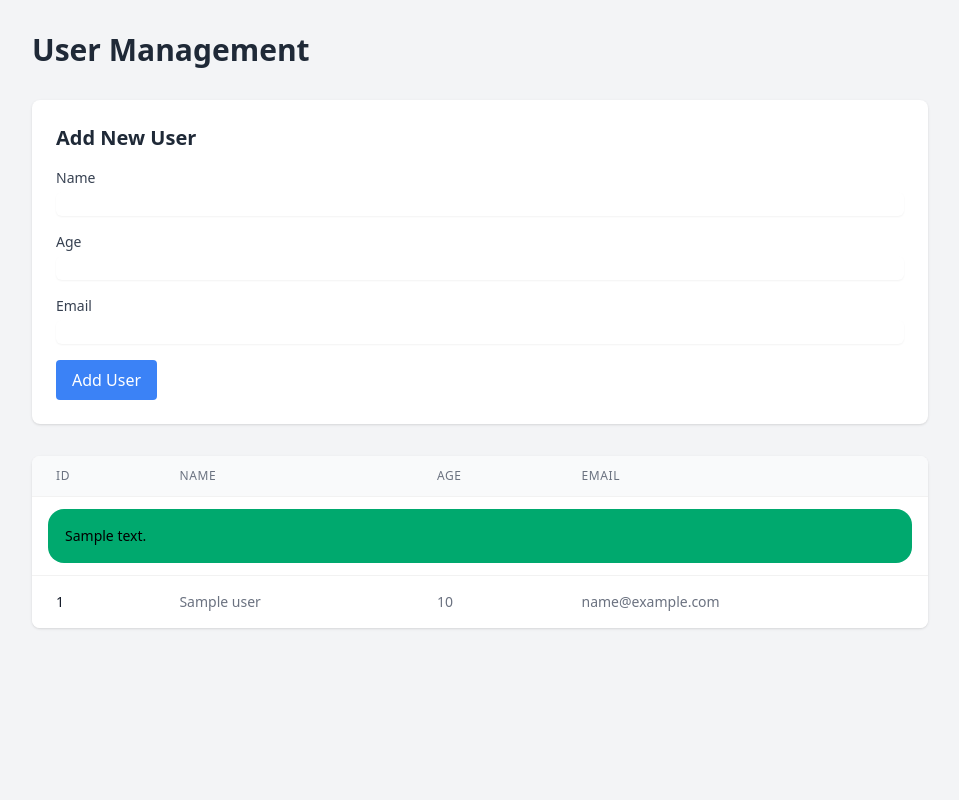
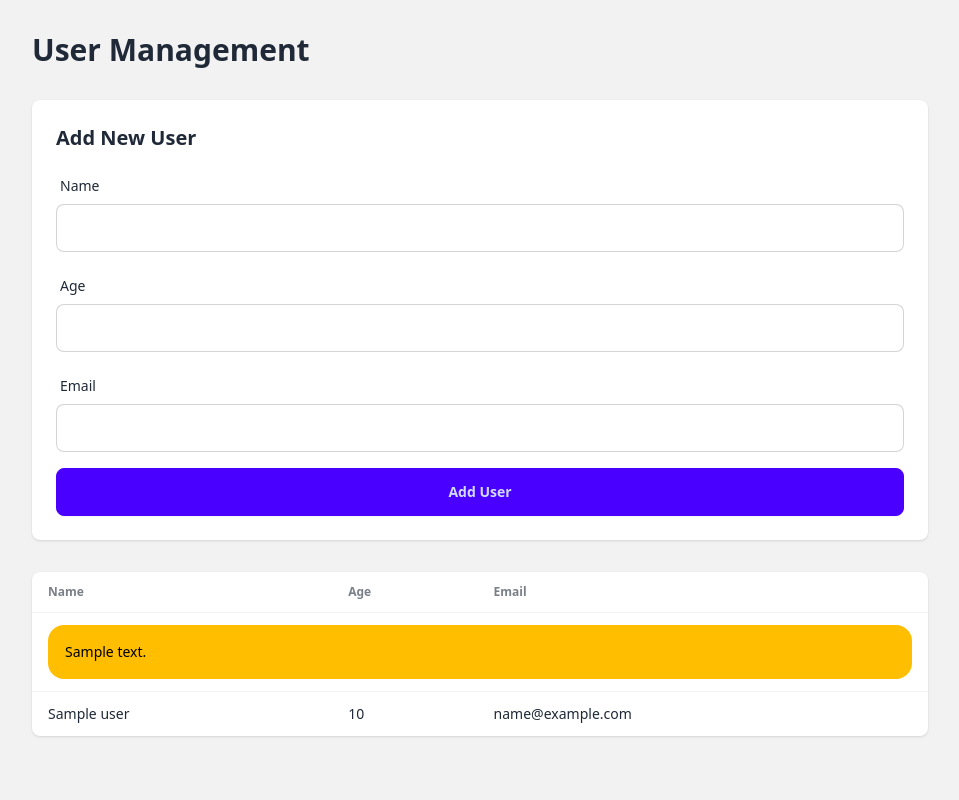
Before and after one commit to artsbentley/python-webapp-template, a Python web app: template templates/index.html in a window 1280 px wide. Shown: the whole page, without its empty margins (160-1119 px from the left). Run offline with Jinja, Linux system fonts and the light colour scheme; the template is opened without the code that fills it: most values are stand-ins (such as "Sample title", 1, 10 or a date in 2020); some libraries are stand-ins or nearby versions.

Commit message:
more daisyui and template cleanup

```diff
--- a/templates/index.html
+++ b/templates/index.html
@@ -9,18 +9,18 @@
 		<link href="https://cdn.jsdelivr.net/npm/daisyui@4.4.23/dist/full.min.css" rel="stylesheet" type="text/css" />
 		<script src="https://cdn.tailwindcss.com?plugins=typography"></script>
 	</head>
-	<body class="bg-gray-100 min-h-screen p-8">
+	<body class="bg-base-200 min-h-screen p-8">
 		<div class="max-w-4xl mx-auto">
 			<h1 class="text-3xl font-bold mb-8">User Management</h1>
 
-			<div class="bg-white rounded-lg shadow p-6 mb-8">
+			<div class="bg-base-100 rounded-lg shadow p-6 mb-8">
 				<h2 class="text-xl font-semibold mb-4">Add New User</h2>
 
 				<div id="message-container"></div>
 
 				<form
 					id="user-form"
-					hx-post="/user"
+					hx-post="/create_user"
 					hx-target="#users-table"
 					hx-swap="innerHTML"
 					hx-trigger="submit"
@@ -36,78 +36,60 @@
 					class="space-y-4"
 				>
 					<div>
-						<label for="name" class="block text-sm font-medium text-gray-700">Name</label>
-						<input
-							type="text"
-							id="name"
-							name="name"
-							required
-							class="mt-1 block w-full rounded-md border-gray-300 shadow-sm focus:border-blue-500 focus:ring-blue-500"
-						/>
+						<label for="name" class="label">
+							<span class="label-text">Name</span>
+						</label>
+						<input type="text" id="name" name="name" required class="input input-bordered w-full" />
 					</div>
 
 					<div>
-						<label for="age" class="block text-sm font-medium text-gray-700">Age</label>
-						<input
-							type="number"
-							id="age"
-							name="age"
-							required
-							class="mt-1 block w-full rounded-md border-gray-300 shadow-sm focus:border-blue-500 focus:ring-blue-500"
-						/>
+						<label for="age" class="label">
+							<span class="label-text">Age</span>
+						</label>
+						<input type="number" id="age" name="age" required class="input input-bordered w-full" />
 					</div>
 
 					<div>
-						<label for="email" class="block text-sm font-medium text-gray-700">Email</label>
-						<input
-							type="email"
-							id="email"
-							name="email"
-							required
-							class="mt-1 block w-full rounded-md border-gray-300 shadow-sm focus:border-blue-500 focus:ring-blue-500"
-						/>
+						<label for="email" class="label">
+							<span class="label-text">Email</span>
+						</label>
+						<input type="email" id="email" name="email" required class="input input-bordered w-full" />
 					</div>
 
-					<button
-						type="submit"
-						class="bg-blue-500 text-white px-4 py-2 rounded hover:bg-blue-600 focus:outline-none focus:ring-2 focus:ring-blue-500 focus:ring-offset-2"
-					>
-						Add User
-					</button>
+					<button type="submit" class="btn btn-primary w-full">Add User</button>
 				</form>
 			</div>
 
 			<!-- Users Table Section -->
-			<div id="users-table" class="bg-white rounded-lg shadow overflow-hidden">
+			<div id="users-table" class="bg-base-100 rounded-lg shadow overflow-hidden">
 				{% block table %}
-					<table class="table table-md">
-						<thead class="bg-gray-50">
+					<table class="table table-auto w-full">
+						<thead>
 							<tr>
-								<th class="px-6 py-3 text-left text-xs font-medium text-gray-500 uppercase tracking-wider">ID</th>
-								<th class="px-6 py-3 text-left text-xs font-medium text-gray-500 uppercase tracking-wider">Name</th>
-								<th class="px-6 py-3 text-left text-xs font-medium text-gray-500 uppercase tracking-wider">Age</th>
-								<th class="px-6 py-3 text-left text-xs font-medium text-gray-500 uppercase tracking-wider">Email</th>
+								<!-- <th class="px-6 py-3 text-left text-xs font-medium text-gray-500 uppercase tracking-wider">ID</th> -->
+								<th>Name</th>
+								<th>Age</th>
+								<th>Email</th>
 							</tr>
 						</thead>
-						<tbody class="bg-white divide-y divide-gray-200">
-							{% if context.error_message or context.success_message %}
-								<tr>
-									<td colspan="4">
-										{% if context.error_message %}
-											<div class="alert alert-warning">{{ context.error_message }}</div>
+						<tbody>
+							<tr>
+								<td colspan="4">
+									{% if context.success is defined %}
+										{% if context.success %}
+											<div class="alert alert-success">{{ context.message }}</div>
+										{% else %}
+											<div class="alert alert-warning">{{ context.message }}</div>
 										{% endif %}
-										{% if context.success_message %}
-											<div class="alert alert-success">{{ context.success_message }}</div>
-										{% endif %}
-									</td>
-								</tr>
-							{% endif %}
+									{% endif %}
+								</td>
+							</tr>
 							{% for user in context.users %}
 								<tr>
-									<td class="px-6 py-4 whitespace-nowrap text-sm font-medium text-gray-900">{{ user.id }}</td>
-									<td class="px-6 py-4 whitespace-nowrap text-sm text-gray-500">{{ user.name }}</td>
-									<td class="px-6 py-4 whitespace-nowrap text-sm text-gray-500">{{ user.age }}</td>
-									<td class="px-6 py-4 whitespace-nowrap text-sm text-gray-500">{{ user.email }}</td>
+									<!-- <td class="px-6 py-4 whitespace-nowrap text-sm font-medium text-gray-900">{{ user.id }}</td> -->
+									<td>{{ user.name }}</td>
+									<td>{{ user.age }}</td>
+									<td>{{ user.email }}</td>
 								</tr>
 							{% endfor %}
 						</tbody>
```
Also changed, not shown: main.py (+5 -3 lines), 1 other file.
